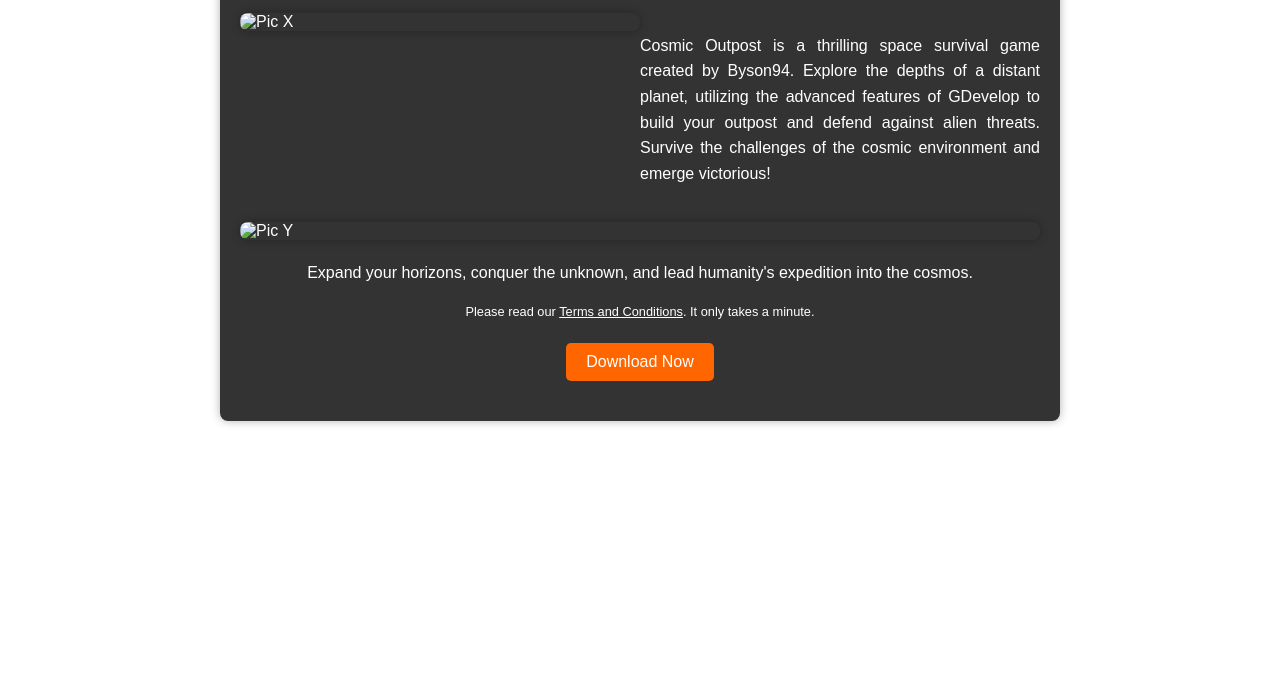
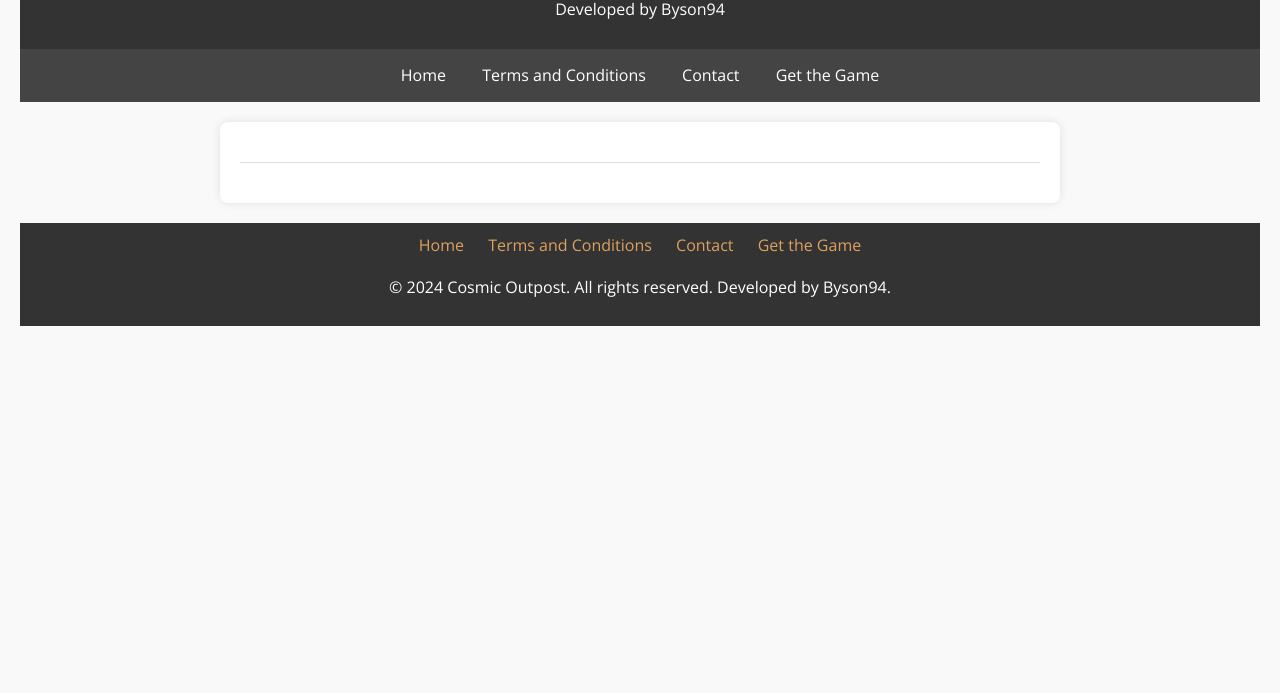
Before and after one commit to Byson94/Abandoned-Away-download, a plain HTML site: page index.html in a window 1280 px wide. Shown: the part 107-800 px from the top of the page. Drawn offline with nearby package versions, Linux system fonts and the light colour scheme.

Commit message:
Update index.html

```diff
--- a/index.html
+++ b/index.html
@@ -5,103 +5,166 @@
     <meta name="viewport" content="width=device-width, initial-scale=1.0">
     <title>Cosmic Outpost</title>
     <style>
+        @import url('https://fonts.googleapis.com/css2?family=Open+Sans:wght@400;600&display=swap');
+
         body {
-            font-family: Arial, sans-serif;
-            background-image: url('space-background.jpg'); /* Replace with your space background image */
-            background-size: cover;
-            background-position: center;
+            font-family: 'Open Sans', sans-serif;
+            background-color: #f9f9f9;
+            color: #333;
+            margin: 0;
+            padding: 0 20px;
+            line-height: 1.6;
+        }
+        header {
+            background-color: #333;
             color: #fff;
+            padding: 10px 0;
+            text-align: center;
+        }
+        nav {
+            background-color: #444;
+            overflow: hidden;
+            position: sticky;
+            top: 0;
+            z-index: 1000;
+        }
+        nav ul {
+            list-style-type: none;
             margin: 0;
             padding: 0;
+            text-align: center;
         }
-        .container {
+        nav ul li {
+            display: inline;
+        }
+        nav a {
+            display: inline-block;
+            color: #fff;
+            text-align: center;
+            padding: 14px 16px;
+            text-decoration: none;
+        }
+        nav a:hover {
+            background-color: #ddd;
+            color: black;
+        }
+        main {
             max-width: 800px;
             margin: 20px auto;
-            background-color: rgba(0, 0, 0, 0.8); /* Semi-transparent black background */
             padding: 20px;
+            background-color: #fff;
             border-radius: 8px;
-            box-shadow: 0 0 10px rgba(0,0,0,0.3);
-        }
-        h1 {
-            text-align: center;
-            text-decoration: underline;
-            color: #ff6600; /* Orange color for headings */
+            box-shadow: 0 0 10px rgba(0, 0, 0, 0.1);
         }
         .section {
             margin-bottom: 20px;
+            /* Adjust scroll position for fixed header */
+            position: relative;
+            scroll-margin-top: 80px; /* Offset for fixed header */
+            scroll-padding-top: 20px; /* Padding to prevent the header from overlapping the content */
         }
-        .section img {
-            max-width: 100%;
-            height: auto;
+        .section h2 {
+            font-size: 1.5em;
+            color: #333;
+            border-bottom: 2px solid #dda15e;
+            padding-bottom: 5px;
+        }
+        .section p, .section ul {
+            margin: 10px 0;
+        }
+        .section ul {
+            padding-left: 20px;
+        }
+        footer {
+            background-color: #333;
+            color: #fff;
+            text-align: center;
+            padding: 10px 0;
+            position: relative;
+            width: 100%;
+            margin-top: 20px;
+        }
+        .footer-links a {
+            color: #dda15e;
+            text-decoration: none;
+            margin: 0 10px;
+        }
+        .footer-links a:hover {
+            text-decoration: underline;
+        }
+        .divider {
+            height: 1px;
+            background-color: #ddd;
+            margin: 20px 0;
+        }
+        .back-to-top {
             display: block;
-            margin: 0 auto;
-            border-radius: 8px;
-            box-shadow: 0 0 10px rgba(0,0,0,0.3);
+            margin: 20px 0;
+            text-align: center;
         }
-        .text {
-            text-align: justify; /* Justify text for a clean look */
-            margin-top: 20px;
-            line-height: 1.6; /* Increased line height for readability */
-        }
-        .button {
-            display: inline-block;
+        .back-to-top a {
+            background-color: #dda15e;
+            color: #fff;
             padding: 10px 20px;
-            background-color: #ff6600;
-            color: #fff;
             text-decoration: none;
             border-radius: 5px;
-            text-align: center;
-            transition: background-color 0.3s ease;
         }
-        .button:hover {
-            background-color: #e55e00; /* Darker shade of orange on hover */
+        .back-to-top a:hover {
+            background-color: #c3924a;
         }
-        .center {
-            text-align: center;
+        .download-button {
+            background-color: #ffa500;
+            color: #fff;
+            padding: 10px 20px;
+            text-decoration: none;
+            border: none;
+            border-radius: 5px;
+            cursor: pointer;
+            display: inline-block;
+            transition: background-color 0.3s;
+            margin: 0 10px;
         }
-        .small {
-            font-size: 0.8em; /* Smaller font size for additional text */
-        }
-        .link {
-            color: #fff;
-            text-decoration: underline;
+        .download-button:hover {
+            background-color: #ff8c00;
         }
     </style>
 </head>
 <body>
-    <div class="container">
+    <header id="home">
         <h1>Cosmic Outpost</h1>
-
-        <!-- Section 1: Pic X and Text -->
-        <div class="section">
-            <div style="float: left; width: 50%;"><img src="Photo.png" alt="Pic X"></div>
-            <div style="float: right; width: 50%; text-align: center;">
-                <p class="text">
-                    Cosmic Outpost is a thrilling space survival game created by Byson94. Explore the depths of a distant planet, utilizing the advanced features of GDevelop to build your outpost and defend against alien threats. Survive the challenges of the cosmic environment and emerge victorious!
-                </p>
-            </div>
-            <div style="clear: both;"></div>
+        <p>Developed by Byson94</p>
+    </header>
+    <nav>
+        <ul>
+            <li><a href="#home">Home</a></li>
+            <li><a href="#terms">Terms and Conditions</a></li>
+            <li><a href="#contact">Contact</a></li>
+            <li><a href="#getthegame">Get the Game</a></li>
+        </ul>
+    </nav>
+    <main>
+        <div class="section" id="home">
+            <!-- Visuals and Buttons -->
         </div>
-
-        <!-- Section 2: Pic Y -->
-        <div class="section">
-            <img src="Thumbnail.png" alt="Pic Y" style="display: block; margin: 0 auto;">
+        <div class="divider"></div>
+        <div class="section" id="terms">
+            <!-- Visuals and Buttons -->
         </div>
-
-        <!-- Section 3: Additional Text -->
-        <div class="section text">
-            <p class="center">
-                Expand your horizons, conquer the unknown, and lead humanity's expedition into the cosmos.
-            </p>
-            <p class="center small">
-                Please read our <a href="https://byson94.github.io/Cosmic-outpost-TermsAndConditions/" class="link">Terms and Conditions</a>. It only takes a minute.
-            </p>
+        <div class="section" id="contact">
+            <!-- Visuals and Buttons -->
         </div>
-
-        <!-- Download Button -->
-        <div class="section center">
-            <a href="#" class="button">Download Now</a>
+        <div class="section" id="getthegame">
+            <!-- Visuals and Buttons -->
         </div>
-    </div>
+    </main>
+    <footer>
+        <div class="footer-links">
+            <a href="#home">Home</a>
+            <a href="#terms">Terms and Conditions</a>
+            <a href="#contact">Contact</a>
+            <a href="#getthegame">Get the Game</a>
+        </div>
+        <p>&copy; 2024 Cosmic Outpost. All rights reserved. Developed by Byson94.</p>
+    </footer>
 </body>
 </html>
```
